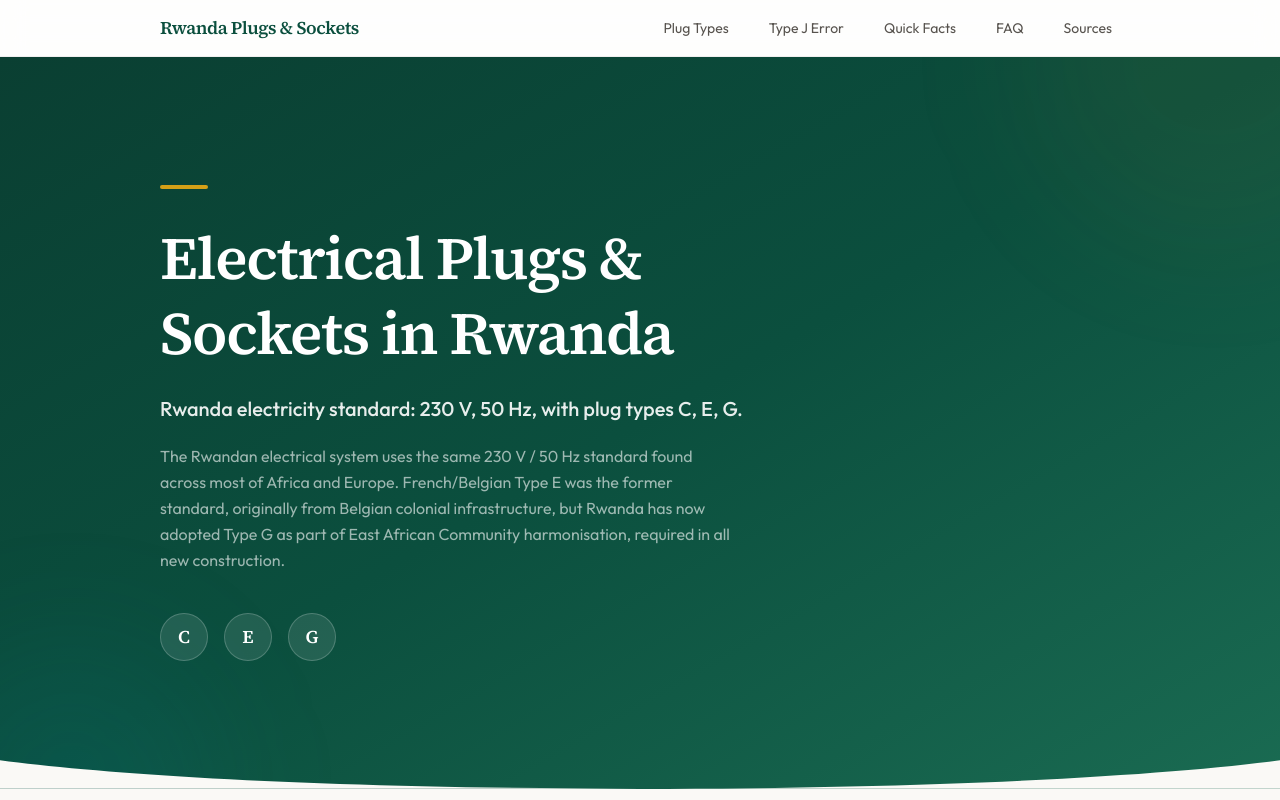
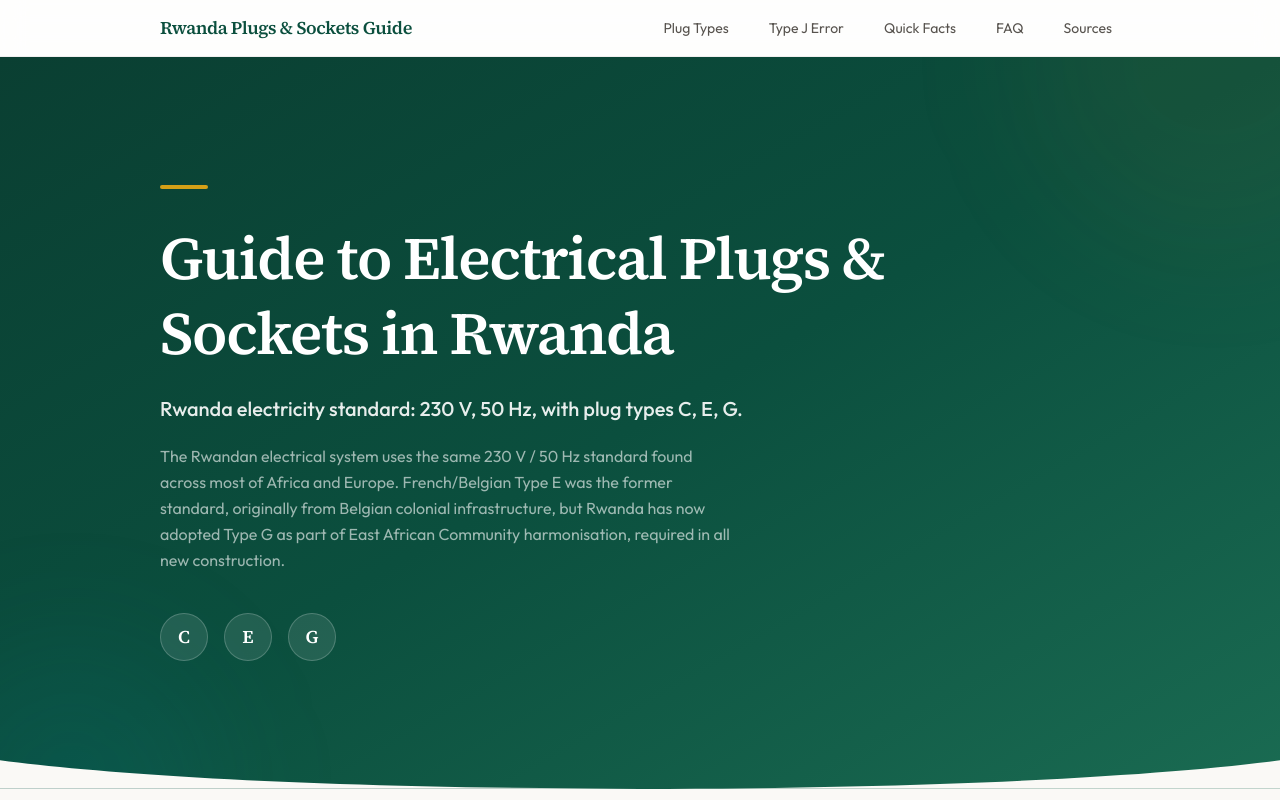
Before and after one commit to musayann/pinout, a Next.js app: page / in a window 1280 px wide. Shown: the top 800 px of the page. Built offline with nearby package versions, Linux system fonts and the light colour scheme.

Commit message:
chore: cleanup

```diff
--- a/src/app/layout.tsx
+++ b/src/app/layout.tsx
@@ -27,7 +27,7 @@ export const metadata: Metadata = {
     apple: [{ url: "/apple-touch-icon.png", sizes: "180x180" }],
   },
   metadataBase: new URL(SITE_URL),
-  title: "Electrical Plugs & Sockets in Rwanda: Types C, E, and G",
+  title: "What Plugs & Sockets Does Rwanda Actually Use? — Types C, E & G",
   appleWebApp: {
     title: SITE_NAME,
   },
@@ -49,9 +49,11 @@ export const metadata: Metadata = {
     "Rwanda plug type",
     "East African Community plug standard",
     "Kigali power socket",
+    "Kigali power outlet",
     "power adapter for Kigali",
     "Kigali plug",
     "Kigali socket type",
+    "Kigali outlet type",
 
     "Rwanda plugs and sockets",
     "Rwanda outlet type",
@@ -64,6 +66,7 @@ export const metadata: Metadata = {
     "travel adapter needed for Rwanda",
     "Rwanda power plug types",
     "Rwanda socket types C E G",
+    "Rwanda outlet types C E G",
 
     "US to Rwanda plug adapter",
     "UK plug in Rwanda",
@@ -93,9 +96,17 @@ export const metadata: Metadata = {
     "Rwanda socket type",
     "Rwanda plug type",
 
+    "Rwanda outlet",
+    "rwandan outlet type",
+    "rwandan electrical outlet",
+    "Rwanda electrical outlet",
+    "Rwanda electrical outlet type",
+    "Rwanda outlet type",
+
     "what plug do I need for Rwanda",
     "what type of plug does Rwanda use",
     "what socket does Rwanda use",
+    "what outlet does Rwanda use",
     "adapter for Rwanda",
     "plug adapter Rwanda",
     "Rwanda power plug",
@@ -121,7 +132,7 @@ export const metadata: Metadata = {
     },
   },
   openGraph: {
-    title: "Electrical Plugs & Sockets in Rwanda: Types C, E, and G",
+    title: "What Plugs & Sockets Does Rwanda Actually Use? — Types C, E & G",
     description:
       "Rwanda uses plug types C, E, and G at 230V/50Hz. A complete guide to electrical sockets, the Type J database error, and what changed.",
     type: "website",
@@ -133,14 +144,14 @@ export const metadata: Metadata = {
         url: "/og-image.png",
         width: 1200,
         height: 630,
-        alt: "Electrical Plugs & Sockets in Rwanda: Types C, E, and G at 230V 50Hz",
+        alt: "What Plugs & Sockets Does Rwanda Actually Use? — Types C, E & G at 230V 50Hz",
         type: "image/png",
       },
     ],
   },
   twitter: {
     card: "summary_large_image",
-    title: "Electrical Plugs & Sockets in Rwanda: Types C, E, and G",
+    title: "What Plugs & Sockets Does Rwanda Actually Use? — Types C, E & G",
     description:
       "Rwanda uses plug types C, E, and G at 230V/50Hz. A complete guide to electrical sockets, the Type J database error, and what changed.",
     images: ["/og-image.png"],
@@ -213,7 +224,7 @@ const articleSchema = {
   "@context": "https://schema.org",
   "@type": "Article",
   "@id": `${SITE_URL}/#article`,
-  headline: "Electrical Plugs & Sockets in Rwanda: Types C, E, and G",
+  headline: "What Plugs & Sockets Does Rwanda Actually Use? — Types C, E & G",
   description:
     "Rwanda uses plug types C, E, and G at 230V/50Hz. A complete guide to electrical sockets, the Type J database error, and what changed.",
   image: `${SITE_URL}/og-image.png`,
--- a/src/app/manifest.ts
+++ b/src/app/manifest.ts
@@ -4,8 +4,8 @@ export const dynamic = "force-static";
 
 export default function manifest(): MetadataRoute.Manifest {
   return {
-    name: "Electrical Plugs & Sockets in Rwanda: Types C, E, and G",
-    short_name: "Rwanda Plugs & Sockets",
+    name: "What Plugs & Sockets Does Rwanda Actually Use? — Types C, E & G",
+    short_name: "Rwanda Plugs & Sockets Guide",
     description:
       "Rwanda uses plug types C, E, and G at 230V/50Hz. A complete guide to electrical sockets, the Type J database error, and what changed.",
     start_url: "/",
--- a/src/components/Header.tsx
+++ b/src/components/Header.tsx
@@ -19,7 +19,7 @@ export default function Header() {
           className="font-[family-name:var(--font-display)] text-4xl sm:text-5xl lg:text-6xl font-semibold text-white leading-tight tracking-tight animate-fade-in-up"
           style={{ animationDelay: "0.2s" }}
         >
-          Electrical Plugs &<br />
+          Guide to Electrical Plugs &<br />
           Sockets in Rwanda
         </h1>
 
--- a/src/components/Navigation.tsx
+++ b/src/components/Navigation.tsx
@@ -20,7 +20,7 @@ export default function Navigation() {
           href="#"
           className="font-[family-name:var(--font-display)] font-semibold text-rw-teal text-lg tracking-tight"
         >
-          Rwanda Plugs & Sockets
+          Rwanda Plugs & Sockets Guide
         </a>
 
         <div className="hidden md:flex md:gap-6">
--- a/src/lib/constants.ts
+++ b/src/lib/constants.ts
@@ -1,2 +1,2 @@
 export const SITE_URL = "https://plugs.rw";
-export const SITE_NAME = "Rwanda Plugs & Sockets";
+export const SITE_NAME = "Rwanda Plugs & Sockets Guide";
```
Also changed, not shown: public/llms.txt.
